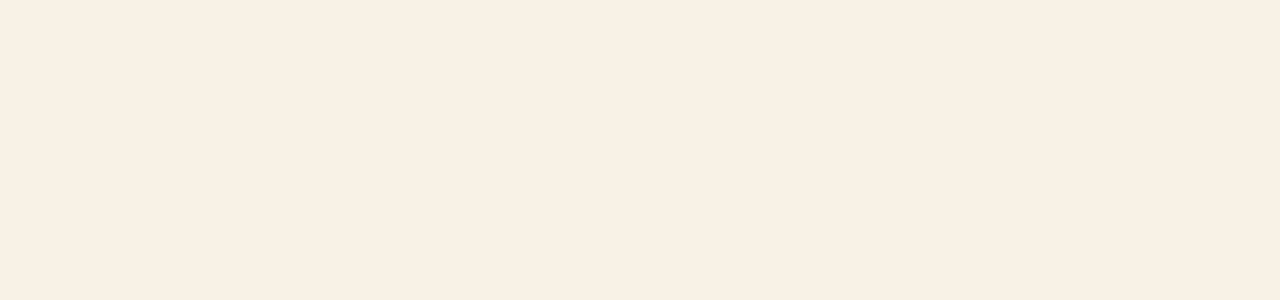
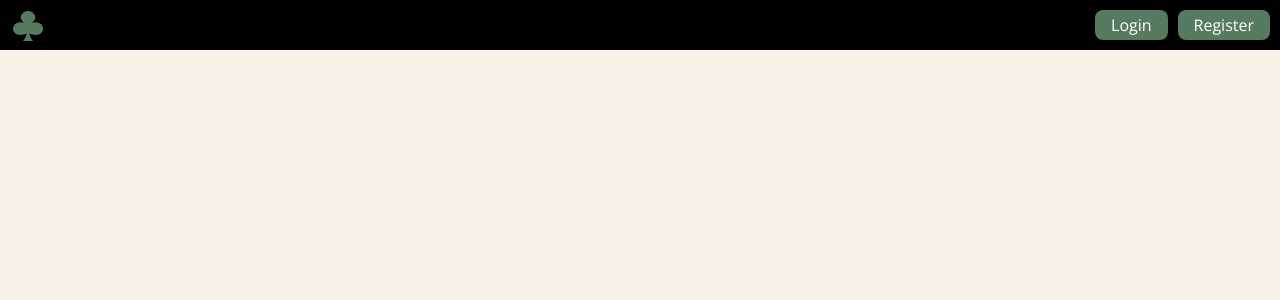
Before and after one commit to mikezhan88/Rate-My-Club, a React (Create React App) app in the folder rate-my-club/: page /register in a window 1280 px wide. Before the commit this address had no page. Shown: the top 300 px of the page. Built offline with nearby package versions, Linux system fonts and the light colour scheme.

Commit message:
added a dropdown menu for register and linked adding a club to register page. still need to finish tweaking drop down menu

```diff
--- a/rate-my-club/src/App.css
+++ b/rate-my-club/src/App.css
@@ -114,3 +114,22 @@
   background-color: white;
   color: black;
 }
+
+.navBar-dropdown {
+  position: relative;
+  display: inline-block;
+}
+
+.navBar-dropdown-content {
+  display: none;
+  position: absolute;
+  background-color: white;
+  min-width: 160px;
+  box-shadow: 0px 8px 16px 0px rgba(0,0,0,0.2);
+  padding: 12px 16px;
+  z-index: 1;
+}
+
+.navBar-dropdown:hover .navBar-dropdown-content {
+  display: block;
+}
--- a/rate-my-club/src/App.js
+++ b/rate-my-club/src/App.js
@@ -2,6 +2,7 @@ import './App.css';
 import React from 'react'
 import {Route, Routes} from 'react-router-dom'
 import LandingPage from './components/LandingPage/LandingPage';
+import RegisterPage from './components/RegisterPage/RegisterPage';
 import NavBar from './components/NavBar/NavBar';
 
 function App() {
@@ -9,6 +10,7 @@ function App() {
     <React.Fragment>
       <Routes>
         <Route exact path="/" element= {<LandingPage/>} />
+        <Route exact path="/register" element= {<RegisterPage/>} />
       </Routes>
     </React.Fragment>
   );
--- a/rate-my-club/src/components/NavBar/NavBar.js
+++ b/rate-my-club/src/components/NavBar/NavBar.js
@@ -1,7 +1,9 @@
-import React, {useState} from 'react'
 import {Link} from 'react-router-dom'
+import React, {useState, useEffect, useRef} from 'react';
 
 export default function NavBar() {
+
+  const [open, setOpen] = useState(false);
   return (
     <div className='navBar'>
       <Link to='/'>
@@ -13,10 +15,34 @@ export default function NavBar() {
         <Link to='/login'>
           <button className='navBar-button'>Login</button>
         </Link>
-        <Link to='/register'>
-        <button className='navBar-button'>Register</button>
-        </Link>
-      </span>
+
+        <div className='navbar-menu-container'>
+              <div className='navbar-menu-trigger'onClick={()=>{setOpen(!open)}}>
+
+                  <button className='navBar-button'>Register</button>
+
+                </div>
+
+                <div className= {`navbar-dropdown-menu ${open? 'active' : 'inactive'}`}>
+                    <ul>
+                        <Link to='/register' style={{ textDecoration: 'none', color: 'black' }}>
+                          <DropdownItem text = {"Create a New Club"}/>
+                        </Link>
+                        <DropdownItem text = {"Create a User Profile"}/>
+                    </ul>
+                </div>
+
+          </div>
+          </span>
+
     </div>
   )
 }
+
+function DropdownItem(props){
+    return(
+        <li className= 'navbar-dropdownItem'>
+            <a>{props.text}</a>
+        </li>
+    );
+  }
--- /dev/null
+++ b/rate-my-club/src/components/RegisterPage/RegisterPage.js
@@ -0,0 +1,12 @@
+import React from 'react'
+import NavBar from '../NavBar/NavBar'
+import {Link} from 'react-router-dom'
+
+export default function RegisterPage() {
+    return (
+          <React.Fragment>
+           <NavBar></NavBar>
+
+         </React.Fragment>
+  )
+}
--- a/rate-my-club/src/index.css
+++ b/rate-my-club/src/index.css
@@ -1,3 +1,5 @@
+
+
 body {
   margin: 0;
   background: #f7f2e5;
@@ -11,3 +13,165 @@ code {
   font-family: source-code-pro, Menlo, Monaco, Consolas, 'Courier New',
     monospace;
 }
+
+/* <------------------------------LANDING PAGE STYLING--------------------------------------> */
+
+.main {
+  position:relative;
+  margin:0;
+  display: flex;
+  flex-direction: column;
+  justify-content: center;
+  align-items: center;
+}
+
+.logo {
+  position: absolute;
+  width: 320px;
+  height: 300px;
+  top: 140px;
+}
+
+.search-bar {
+  background: #FFFFFF;
+  border: 1px solid #000000;
+  box-shadow: 0px 4px 4px rgba(0, 0, 0, 0.25);
+  border-radius: 10px;
+  font-family: 'Open Sans';
+  font-size: 16px;
+  padding-left: 10px;
+  position: absolute;
+  width: 530px;
+  height: 47px;
+  top: 450px;
+}
+
+.search-icon {
+  position: absolute;
+  width: 20px;
+  height: 20px;
+  top: 465px;
+  margin-left: 505px;
+}
+
+.button-container {
+  position: absolute;
+  display: flex;
+  flex-direction: row;
+  gap: 100px;
+  top: 535px;
+}
+
+.clubs-icon {
+  position: absolute;
+  width: 45px;
+  height: 45px;
+  padding-left: 8px;
+}
+
+.profile-icon {
+  position: absolute;
+  width: 50px;
+  height: 50px;
+}
+
+.landing-button {
+  border: none;
+  background: none;
+  font-family: 'Open Sans';
+  font-size: 16px;
+}
+
+.button-text {
+  position: relative;
+  top: 55px;
+  padding-bottom: 50px;
+}
+
+/* <---------------------------------NAV BAR STYLING--------------------------------------> */
+.navBar {
+  background: #000000;
+  width: 100vw;
+  top: 0px;
+  height: 50px;
+  display: flex;
+  justify-content: space-between;
+  align-items: center;
+}
+
+.club-logo {
+  position: relative;
+  width: 30px;
+  height: 30px;
+  padding-top: 7px;
+  padding-left: 7px;
+}
+
+.navBar-buttons {
+  display: flex;
+  gap: 10px;
+  padding-right: 10px;
+}
+
+.navBar-button {
+  background-color: #577B5F;
+  border-radius: 8px;
+  font-family: 'Open Sans';
+  font-size: 16px;
+  border: none;
+  color: white;
+  height: 30px;
+  padding-left: 16px;
+  padding-right: 16px;
+  transition-duration: 0.4s;
+}
+
+.navBar-button:hover {
+  background-color: white;
+  color: black;
+}
+
+
+.navbar-dropdown-menu{
+  position: absolute;
+  top: 50px;
+  right: 20px;
+  background-color: #fff;
+  border-radius: 8px;
+  padding: 0px 0px;
+  width: 250px;
+
+
+}
+
+.navbar-dropdownItem{
+  display: flex;
+  margin: 10px;
+}
+
+
+
+
+.navbar-dropdownItem a{
+  max-width: 250px;
+  font-family: 'Open Sans';
+  transition: var(--speed);
+}
+
+.navbar-dropdownItem a:hover{
+  color: #577B5F;
+}
+
+.navbar-dropdown-menu.active{
+  opacity: 1;
+  visibility: visible;
+  transform: translateY(0);
+  transition: var(--speed) ease;
+}
+
+.navbar-dropdown-menu.inactive{
+  opacity: 0;
+  visibility: hidden;
+  transform: translateY(-20px);
+  transition: var(--speed) ease;
+}
```
Also changed, not shown: 1 other file (tests, documents, lock files or other folders).
